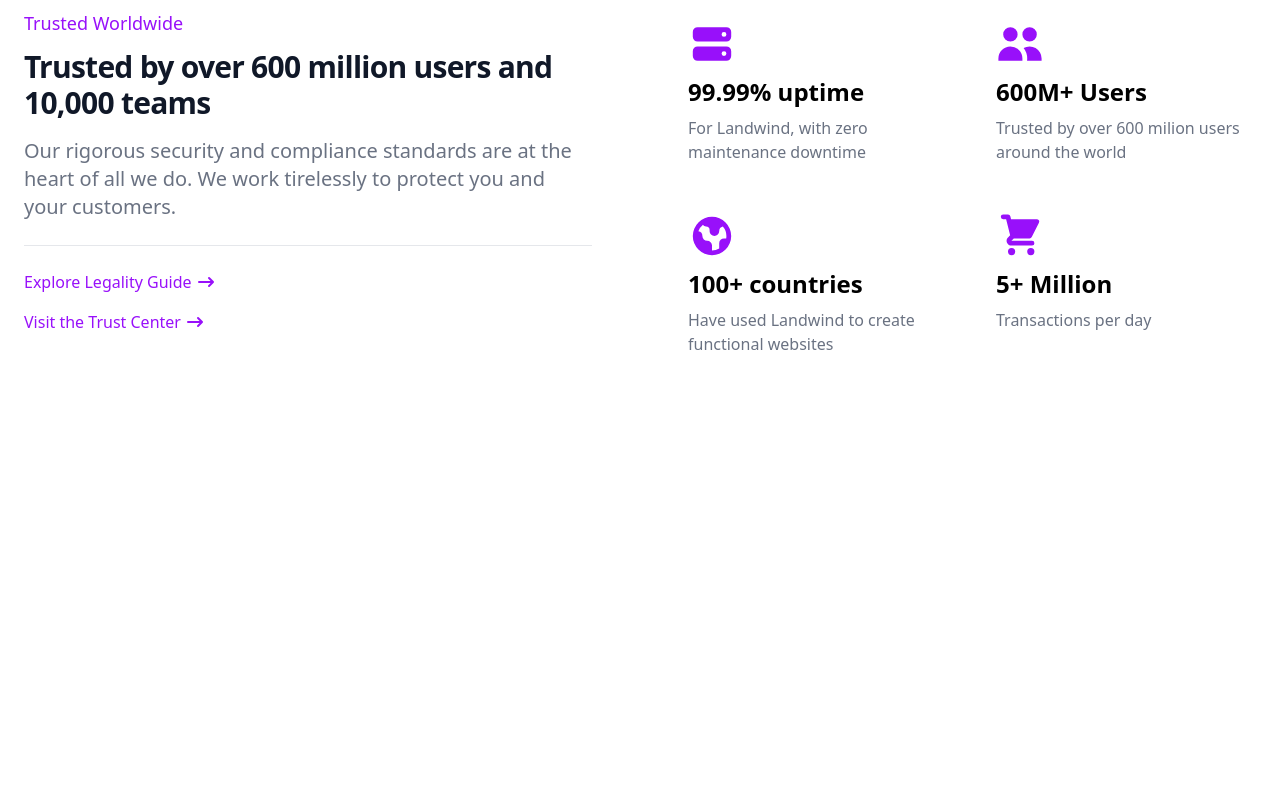
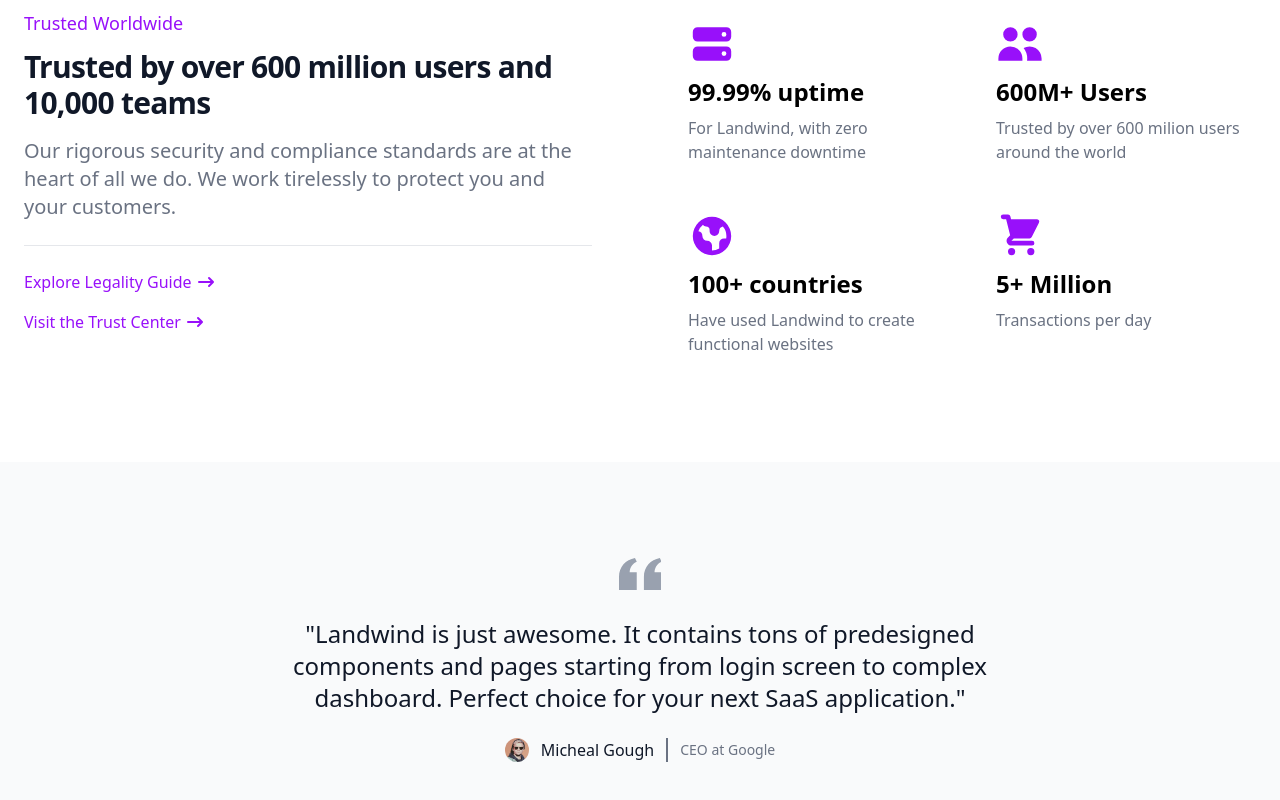
Before and after one commit to MD-Moniruzzaman-Arafat/lws-project-1, a React (Vite) app: page / in a window 1280 px wide. Shown: the part 1931-2731 px from the top of the page. Before the commit the page ends 2393 px from the top, so only its background shows below. Built offline with nearby package versions, Linux system fonts and the light colour scheme.

Commit message:
testimonial section component design

```diff
--- a/src/App.jsx
+++ b/src/App.jsx
@@ -4,6 +4,7 @@
 import Hero from './components/hero/Hero'
 import ServiceOne from './components/serviceOne/ServiceOne'
 import ServiceTwo from './components/serviceTwo/ServiceTwo'
+import Testimonial from './components/testimonial/Testimonial'
 
 function App() {
   return (
@@ -13,6 +14,7 @@
       <CompaniesLogo />
       <ServiceOne />
       <ServiceTwo />
+      <Testimonial />
     </>
   )
 }
--- /dev/null
+++ b/src/components/testimonial/Testimonial.jsx
@@ -0,0 +1,47 @@
+import img from '../../assets/avatar/michael-gouch.png'
+
+export default function Testimonial() {
+  return (
+    <>
+      <section className="bg-gray-50 dark:bg-gray-800">
+        <div className="max-w-screen-xl px-4 py-8 mx-auto text-center lg:py-24 lg:px-6">
+          <figure className="max-w-screen-md mx-auto">
+            <svg
+              className="h-12 mx-auto mb-3 text-gray-400 dark:text-gray-600"
+              viewBox="0 0 24 27"
+              fill="none"
+              xmlns="http://www.w3.org/2000/svg"
+            >
+              <path
+                d="M14.017 18L14.017 10.609C14.017 4.905 17.748 1.039 23 0L23.995 2.151C21.563 3.068 20 5.789 20 8H24V18H14.017ZM0 18V10.609C0 4.905 3.748 1.038 9 0L9.996 2.151C7.563 3.068 6 5.789 6 8H9.983L9.983 18L0 18Z"
+                fill="currentColor"
+              />
+            </svg>
+            <blockquote>
+              <p className="text-xl font-medium text-gray-900 md:text-2xl dark:text-white">
+                "Landwind is just awesome. It contains tons of predesigned
+                components and pages starting from login screen to complex
+                dashboard. Perfect choice for your next SaaS application."
+              </p>
+            </blockquote>
+            <figcaption className="flex items-center justify-center mt-6 space-x-3">
+              <img
+                className="w-6 h-6 rounded-full"
+                src={img}
+                alt="profile picture"
+              />
+              <div className="flex items-center divide-x-2 divide-gray-500 dark:divide-gray-700">
+                <div className="pr-3 font-medium text-gray-900 dark:text-white">
+                  Micheal Gough
+                </div>
+                <div className="pl-3 text-sm font-light text-gray-500 dark:text-gray-400">
+                  CEO at Google
+                </div>
+              </div>
+            </figcaption>
+          </figure>
+        </div>
+      </section>
+    </>
+  )
+}
```
